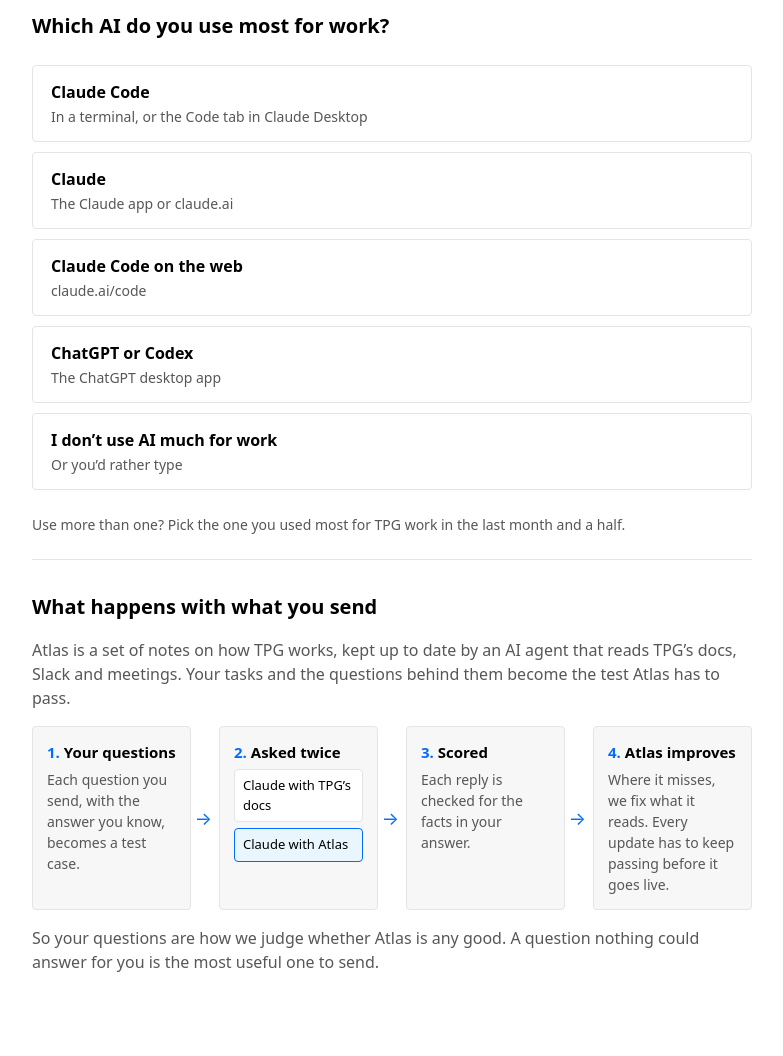
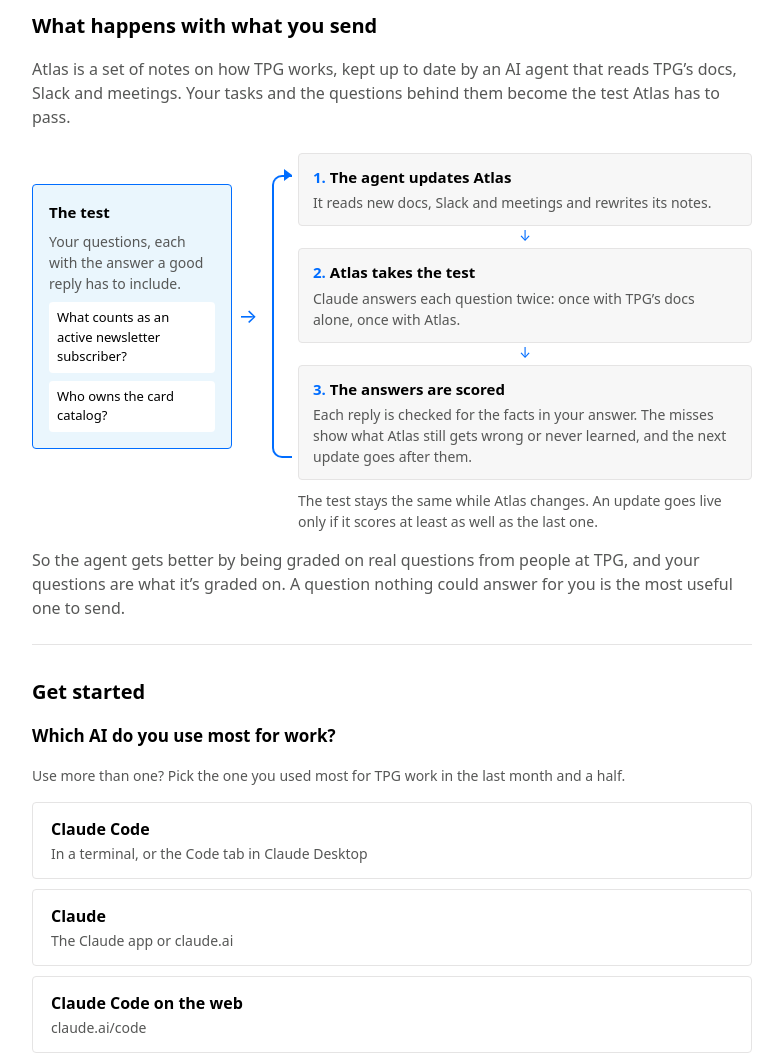
Before and after one commit to mkhalife/tpg-atlas-prework, a plain HTML site: page index.html in a window 1280 px wide. Shown: the part 205-1261 px from the top of the page, without its empty margins (248-1031 px from the left). Drawn offline with Linux system fonts and the light colour scheme.

Commit message:
Pre-work page: explain the eval first, then Get started; draw the test as a loop

```diff
--- a/index.html
+++ b/index.html
@@ -24,24 +24,51 @@
   .small { font-size:14px; }
   textarea { width:100%; box-sizing:border-box; min-height:110px; padding:12px; border:1px solid var(--hair); border-radius:4px; background:var(--surface2); font:13px/1.45 ui-monospace, monospace; }
   .copy { align-self:flex-start; padding:8px 16px; border:1px solid var(--ink); border-radius:9999px; background:transparent; font:inherit; cursor:pointer; }
-  .how { display:flex; flex-direction:column; gap:16px; padding-top:24px; border-top:1px solid var(--hair); }
-  .flow { list-style:none; margin:0; padding:0; display:grid; grid-template-columns:repeat(4, 1fr); gap:28px; counter-reset:step; }
-  .flow li { position:relative; display:flex; flex-direction:column; gap:6px; padding:14px; border:1px solid var(--hair); border-radius:4px; background:var(--surface2); font-size:14px; color:var(--body); counter-increment:step; }
-  .flow li b { color:var(--ink); font-size:15px; }
-  .flow li b::before { content:counter(step) ". "; color:var(--sky); }
-  .flow li:not(:last-child)::after { content:"→"; position:absolute; right:-22px; top:50%; transform:translateY(-50%); color:var(--sky); font-size:18px; }
-  .pair { display:grid; gap:6px; }
-  .pair span { padding:6px 8px; border-radius:4px; background:var(--ground); border:1px solid var(--hair); font-size:13px; color:var(--ink); }
-  .pair span.atlas { border-color:var(--sky); background:var(--sel); }
+  section { display:flex; flex-direction:column; gap:16px; }
+  section + section { padding-top:24px; border-top:1px solid var(--hair); }
+  h3 { font-size:17px; margin:0; }
+  .loopfig { display:grid; grid-template-columns:200px 32px 1fr; align-items:center; margin:8px 0 0; }
+  .test { display:flex; flex-direction:column; gap:8px; padding:16px; border:1px solid var(--sky); border-radius:4px; background:var(--sel); font-size:14px; color:var(--body); }
+  .test b { color:var(--ink); font-size:15px; }
+  .test span { padding:6px 8px; border-radius:4px; background:var(--ground); font-size:13px; color:var(--ink); }
+  .into { text-align:center; color:var(--sky); font-size:20px; }
+  .loop { position:relative; list-style:none; margin:0; padding:0 0 0 34px; display:flex; flex-direction:column; gap:22px; counter-reset:step; }
+  .loop::before { content:""; position:absolute; left:8px; top:22px; bottom:22px; width:18px; border:2px solid var(--sky); border-right:0; border-radius:10px 0 0 10px; }
+  .loop::after { content:""; position:absolute; left:20px; top:16px; border:6px solid transparent; border-left:8px solid var(--sky); }
+  .loop li { position:relative; display:flex; flex-direction:column; gap:4px; padding:12px 14px; border:1px solid var(--hair); border-radius:4px; background:var(--surface2); font-size:14px; color:var(--body); counter-increment:step; }
+  .loop li b { color:var(--ink); font-size:15px; }
+  .loop li b::before { content:counter(step) ". "; color:var(--sky); }
+  .loop li:not(:last-child)::after { content:"↓"; position:absolute; left:50%; bottom:-21px; transform:translateX(-50%); color:var(--sky); }
+  .loopnote { grid-column:3; padding:10px 0 0 34px; font-size:14px; }
   @media (max-width:700px) {
-    .flow { grid-template-columns:1fr; gap:26px; }
-    .flow li:not(:last-child)::after { content:"↓"; right:auto; left:50%; top:auto; bottom:-24px; transform:translateX(-50%); }
+    .loopfig { grid-template-columns:1fr; }
+    .into { padding:6px 0; }
+    .into span { display:inline-block; transform:rotate(90deg); }
+    .loopnote { grid-column:1; }
   }
 </style></head>
 <body><main>
   <h1>TPG Atlas pre-work</h1>
   <p>About 10 minutes. Your AI looks through your own recent work with it, drafts a few real tasks from it with you, including the questions about TPG each one needed answered, and asks you three questions of its own. You review every task and click Send yourself. It’s anonymous.</p>
-  <h2>Which AI do you use most for work?</h2>
+  <section aria-labelledby="how-title">
+    <h2 id="how-title">What happens with what you send</h2>
+    <p>Atlas is a set of notes on how TPG works, kept up to date by an AI agent that reads TPG’s docs, Slack and meetings. Your tasks and the questions behind them become the test Atlas has to pass.</p>
+    <figure class="loopfig" aria-label="Your questions become a fixed test. The agent updates Atlas, Atlas takes the test, the misses show what to fix, and the loop repeats.">
+      <div class="test"><b>The test</b>Your questions, each with the answer a good reply has to include.<span>What counts as an active newsletter subscriber?</span><span>Who owns the card catalog?</span></div>
+      <div class="into" aria-hidden="true"><span>→</span></div>
+      <ol class="loop">
+        <li><b>The agent updates Atlas</b>It reads new docs, Slack and meetings and rewrites its notes.</li>
+        <li><b>Atlas takes the test</b>Claude answers each question twice: once with TPG’s docs alone, once with Atlas.</li>
+        <li><b>The answers are scored</b>Each reply is checked for the facts in your answer. The misses show what Atlas still gets wrong or never learned, and the next update goes after them.</li>
+      </ol>
+      <p class="loopnote">The test stays the same while Atlas changes. An update goes live only if it scores at least as well as the last one.</p>
+    </figure>
+    <p>So the agent gets better by being graded on real questions from people at TPG, and your questions are what it’s graded on. A question nothing could answer for you is the most useful one to send.</p>
+  </section>
+  <section aria-labelledby="start-title">
+    <h2 id="start-title">Get started</h2>
+    <h3>Which AI do you use most for work?</h3>
+    <p class="small">Use more than one? Pick the one you used most for TPG work in the last month and a half.</p>
     <fieldset class="choices">
       <legend hidden>Which AI do you use most for work?</legend>
       <label class="choice"><input type="radio" name="tool" value="claude-code"><b>Claude Code</b><span>In a terminal, or the Code tab in Claude Desktop</span></label>
@@ -100,17 +127,6 @@
       </div>
 
     </section>
-  <p class="small">Use more than one? Pick the one you used most for TPG work in the last month and a half.</p>
-  <section class="how" aria-labelledby="how-title">
-    <h2 id="how-title">What happens with what you send</h2>
-    <p>Atlas is a set of notes on how TPG works, kept up to date by an AI agent that reads TPG’s docs, Slack and meetings. Your tasks and the questions behind them become the test Atlas has to pass.</p>
-    <ol class="flow">
-      <li><b>Your questions</b>Each question you send, with the answer you know, becomes a test case.</li>
-      <li><b>Asked twice</b><span class="pair"><span>Claude with TPG’s docs</span><span class="atlas">Claude with Atlas</span></span></li>
-      <li><b>Scored</b>Each reply is checked for the facts in your answer.</li>
-      <li><b>Atlas improves</b>Where it misses, we fix what it reads. Every update has to keep passing before it goes live.</li>
-    </ol>
-    <p>So your questions are how we judge whether Atlas is any good. A question nothing could answer for you is the most useful one to send.</p>
   </section>
 </main>
 <script>
```
Lines whose indentation alone changed are shown as unchanged.
